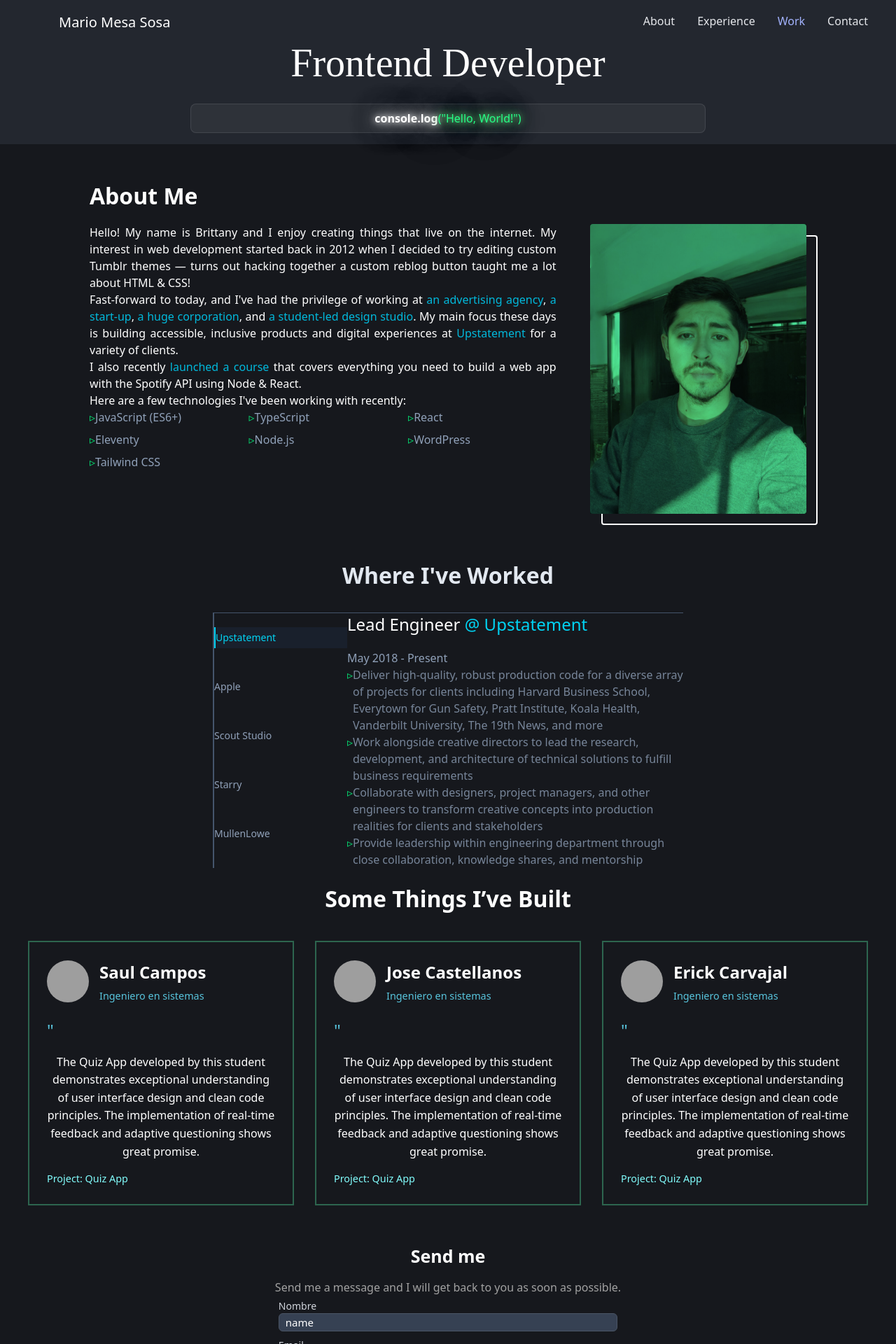
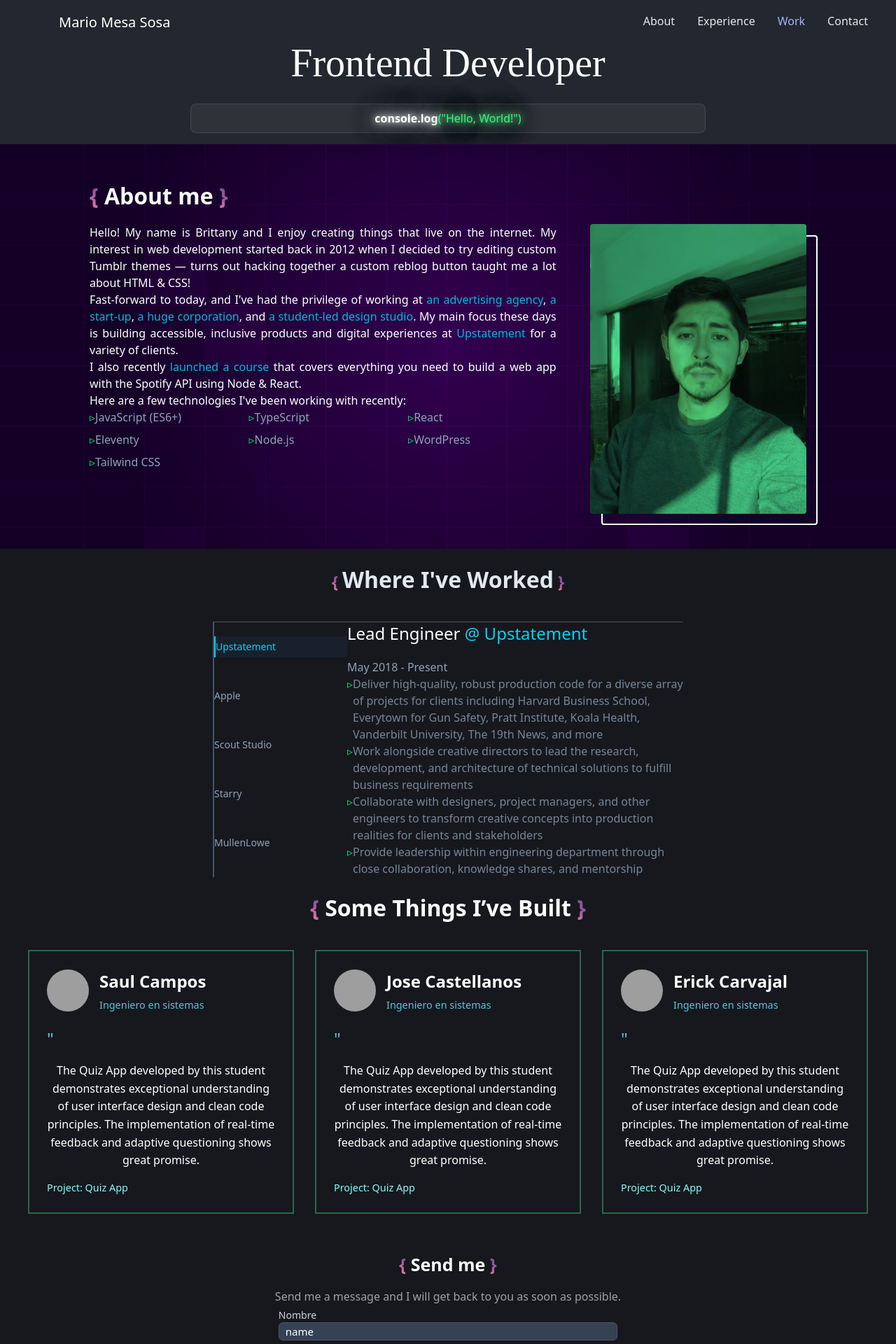
Before and after one commit to Mario-Meza/portafolio_web, a React (Vite) app: page / in a window 1280 px wide. Shown: the top 1920 px of the page at 70% size. Built offline with nearby package versions, Linux system fonts and the light colour scheme; grey boxes are pictures that could not be loaded.

Commit message:
Se agrego un fondo a About

```diff
--- a/src/components/AboutComponent.jsx
+++ b/src/components/AboutComponent.jsx
@@ -1,5 +1,7 @@
 import { useTechnologies } from '../hooks/useTechnologies'
 import profileImage from '../assets/images/about.jpg';
+import gridImage from '../assets/images/grid.svg';
+
 
 import React from 'react';
 
@@ -30,7 +32,11 @@ export const AboutComponent = () => {
                 <div className="max-h-screen">
                     <div className="max-w-5xl mx-auto">
                         <div className="profile flex items-center gap-4">
-                            <h2 className="text-slate-200 font-semibold">About Me</h2>
+                            <h2 className="text-slate-200 font-semibold">
+                                <span className="text-gradient-primary">{'{ '}</span>
+                                About me
+                                <span className="text-gradient-primary">{' }'}</span>
+                            </h2>
                         </div>
                         {/* Content Grid */}
                         <div className="grid grid-cols-3 gap-12">
@@ -80,20 +86,23 @@ export const AboutComponent = () => {
 
                                 <p>Here are a few technologies I've been working with recently:</p>
 
-                                <TechList items={technologies} />
+                                <TechList items={technologies}/>
                             </div>
 
                             {/* Image - 1 column */}
                             <div className="relative">
                                 <div className="relative group">
                                     {/* Image wrapper with border effect */}
-                                    <div className="absolute -right-4 -bottom-4 w-full h-full border-2 text-cyan-500 rounded transition-transform duration-200 group-hover:-translate-x-1 group-hover:translate-y-1"></div>
+                                    <div
+                                        className="absolute -right-4 -bottom-4 w-full h-full border-2 text-cyan-500 rounded transition-transform duration-200 group-hover:-translate-x-1 group-hover:translate-y-1"></div>
 
                                     {/* Image container */}
                                     <div className="relative rounded overflow-hidden bg-emerald-400/20 filter">
-                                        <img src={profileImage} alt="Profile" className="w-full h-full object-cover transition-all duration-300" />
+                                        <img src={profileImage} alt="Profile"
+                                             className="w-full h-full object-cover transition-all duration-300"/>
                                     </div>
-                                    <div className="absolute inset-0 bg-green-400/70 mix-blend-multiply group-hover:opacity-0 transition-opacity duration-300"></div>
+                                    <div
+                                        className="absolute inset-0 bg-green-400/70 mix-blend-multiply group-hover:opacity-0 transition-opacity duration-300"></div>
                                 </div>
                             </div>
                         </div>
--- a/src/components/ContactComponent.jsx
+++ b/src/components/ContactComponent.jsx
@@ -1,4 +1,4 @@
-import { useState } from 'react';
+import React, { useState } from 'react';
 
 export const ContactComponent = () => {
     const [errors, setErrors] = useState({});
@@ -48,7 +48,11 @@ export const ContactComponent = () => {
     return (
         <section id="contact" className="section-contact">
             <div className="max-w-2xl w-full mx-auto px-6">
-                <h2 className="text-2xl mb-6 text-[#4b4b4b] text-center">Send me</h2>
+                <h2 className="text-2xl mb-6 text-[#4b4b4b] text-center">
+                    <span className="text-gradient-primary">{'{ '}</span>
+                        Send me
+                    <span className="text-gradient-primary">{' }'}</span>
+                </h2>
                 <p className="text-[#a1a1a1] mb-8 text-center">
                     Send me a message and I will get back to you as soon as possible.
                 </p>
--- a/src/components/JobsComponent.jsx
+++ b/src/components/JobsComponent.jsx
@@ -43,7 +43,11 @@ export const JobsComponent = () => {
     return (
         <section id="experience" className="section-jobs">
             <div className="flex-item">
-                <h2 className="text-4xl text-slate-200 font-semibold">Where I&apos;ve Worked</h2>
+                <h2 className="text-slate-200 font-semibold">
+                    <span className="text-gradient-primary">{'{ '}</span>
+                        Where I&apos;ve Worked
+                    <span className="text-gradient-primary">{' }'}</span>
+                </h2>
             </div>
             <div className="flex-1 ml-4 h-px bg-slate-600"></div>
             <div className="max-h-screen">
--- a/src/components/ProjectsComponent.jsx
+++ b/src/components/ProjectsComponent.jsx
@@ -1,4 +1,5 @@
 import { useReviews } from '../hooks/useReviews';
+import React from "react";
 
 const TestimonialCard = ({review}) => (
     <div className="testimonial-card">
@@ -30,7 +31,12 @@ export const ProjectsComponent = () => {
     return (
         <section id="work" className="section-projects">
             <div className="testimonial-section">
-                <h2 className="section-title">Some Things I’ve Built</h2>
+                <h2 className="section-title">
+
+                    <span className="text-gradient-primary">{'{ '}</span>
+                        Some Things I’ve Built
+                    <span className="text-gradient-primary">{' }'}</span>
+                </h2>
                 <div className="testimonial-grid">
                     { reviews.map((review, index) => (
                         <TestimonialCard key={index} review={review} />
--- a/src/styles/About.css
+++ b/src/styles/About.css
@@ -4,12 +4,11 @@
 }
 
 :root{
-    --tw-bg-opacity: 1;
+    --tw-bg-opacity: 15;
     --text-white-about: #ffffff;
+    --tw-traslate-y: 0;
 }
-html.dark{
-    color-scheme: dark;
-}
+
 .no-data {
     margin: 30px;
 }
@@ -17,16 +16,30 @@ html.dark{
 .section-about {
     display: grid;
     justify-content: center;
-    background-color: rgb(22 24 29 / var(--tw-bg-opacity));
+    background-color: #140026;
     padding: 50px;
+    position: relative;
+    background-image:
+        radial-gradient(circle, rgba(255, 255, 255, 0.7) 0%, rgba(30, 30, 30, 0) 70%),
+        url("../assets/images/grid.svg");
+    background-position: center;
+    background-repeat: repeat;
+    background-blend-mode: soft-light;
+}
 
-}
+
+
+
 .section-about div {
     color: var(--color-font-text);
 }
+
 
 .section-about h2 {
     font-size: 2rem;
     color: var(--text-white-about);
     margin-bottom: 1rem;
 }
+.-translate-y-1\/2 {
+    t--tw-translate-y: -50%;
+}
--- a/src/styles/globals.css
+++ b/src/styles/globals.css
@@ -1,4 +1,11 @@
 @import "tailwindcss";
 :root {
     --color-font-text: #ffffff;
+    --gradient-primary: #fc88b2, #9d589a, #574c90;
 }
+
+.text-gradient-primary {
+    background-image: linear-gradient(45deg, var(--gradient-primary));
+    background-clip: text;
+    color: transparent;
+}
```
Also changed, not shown: src/assets/images/grid.svg (added).
